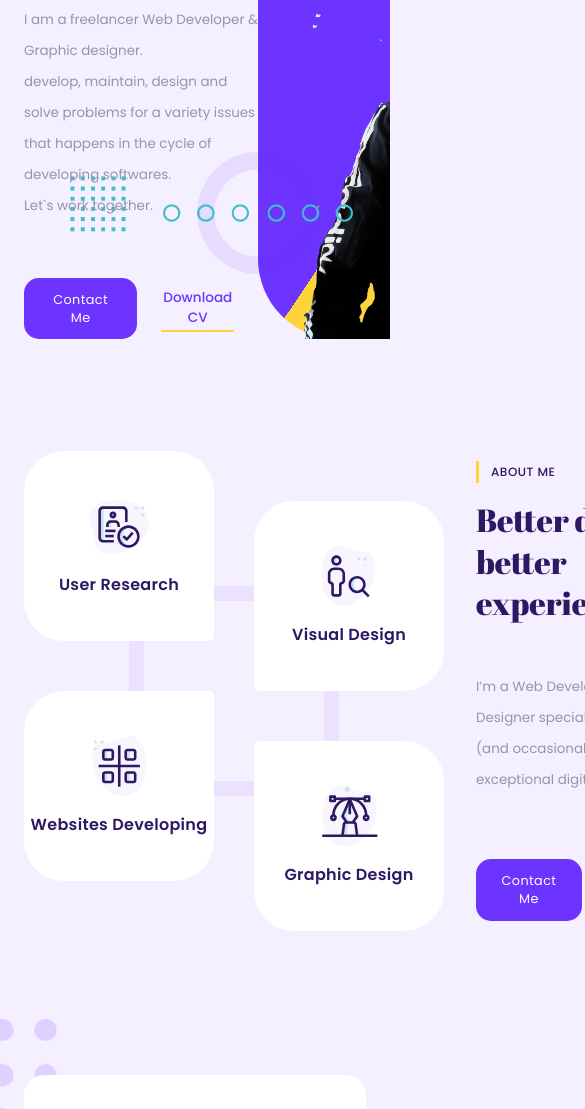
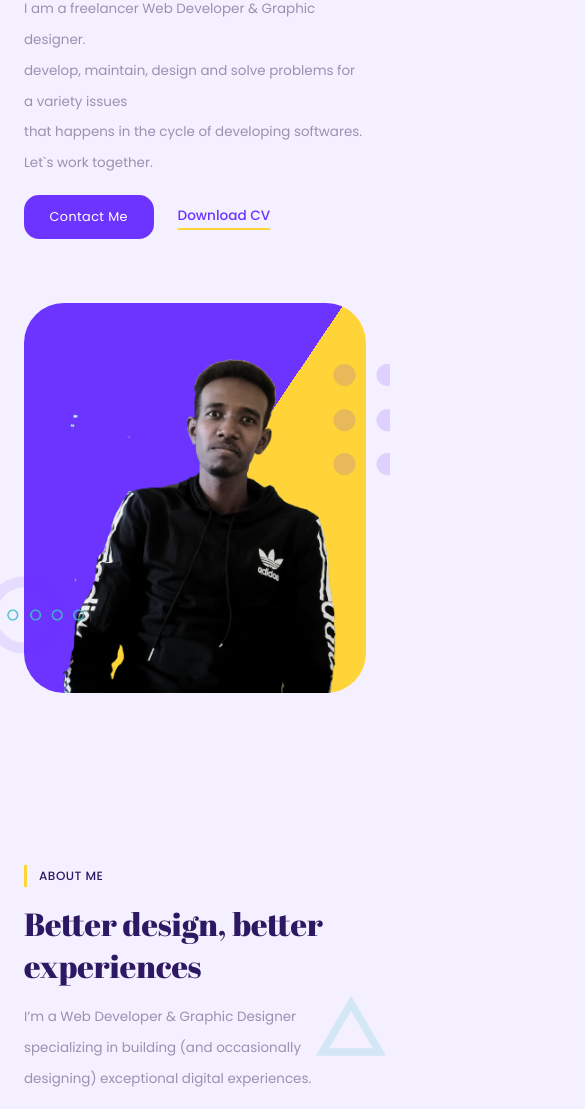
Before and after one commit to mohammedterfa/WebSiteDesign, a plain HTML site: page index.html in a window 390 px wide. Shown: the part 271-1380 px from the top of the page, 585 px wide, since content can reach past the window. Drawn offline with nearby package versions, Linux system fonts and the light colour scheme.

Commit message:
code added

```diff
--- a/css/style.css
+++ b/css/style.css
@@ -1355,7 +1355,6 @@ footer .social-media{
 
     .hamburger{
         display: block;
-        background-color: black;
     }
 
     .links{
@@ -1365,7 +1364,8 @@ footer .social-media{
         align-items: center;
         justify-content: center;
         padding: .5rem 0 2rem;
-
+        opacity: 0;
+        transition: .3s;
     }
 
     header nav{
@@ -1398,7 +1398,7 @@ footer .social-media{
         top:-.5rem;
         left: 50%;
         transform: translate(-50%,-50%);
-
+        transition: .3s;
     }
 
     .overlay{
@@ -1432,7 +1432,96 @@ footer .social-media{
 
     body.open .overlay{
         opacity: 1;
-
+        pointer-events: auto;
     }
 
+    body.open .links ul::after{
+        opacity: .7;
+        width: 100%;
+    }
+
+    body.open header.scrolled{
+        max-height: 485px;
+    }
+
+    body.open .links{
+        opacity: 1;
+    }
+
+    .showcase-area .container{
+        grid-template-columns: 1fr;
+        height: revert;
+        justify-items: center;
+        row-gap: 4rem;
+    }
+
+    .showcase-image{
+        min-height: revert;
+        height: 100vw;
+        max-height: 570px;
+        max-width:450px;
+        margin-top: 0px;
+        border-radius: 40px;
+    }
+
+    .showcase-info{
+        width: 100%;
+        margin-top: 1rem;
+    }
+
+    .showcase-area .text{
+        margin: .2rem 0;
+    }
+
+    .cta{
+        margin-top: 1rem;
+    }
+
+    .showcase-area .circle{
+        width: 120px;
+    }
+
+    .showcase-area .square{
+        left: 80%;
+        top: 20%;
+    }
+
+    .about .container{
+        grid-template-columns: 1fr;
+    }
+
+    .about-grid{
+        order: 3;
+    }
+
+    .heading br{
+        display: none;
+    }
+
+    .about .text{
+        margin: 1rem 0 1.5rem;
+    }
+
+    .about-grid{
+        grid-template-columns: 150px 150px;
+        grid-template-rows: 150px 150px;
+        margin: 2.5rem 0 0 0;
+        column-gap: 2rem;
+        row-gap: 80px;
+    }
+
+    .icon{
+        width: 50px;
+    }
+
+    .about-card h3{
+        font-size: .8rem;
+        margin-top: .5rem;
+    }
+
+    .about-grid::before{
+        width: 150px;
+        height: 150px;
+        border-width: 10px;
+    }
 }
--- a/js/app.js
+++ b/js/app.js
@@ -237,3 +237,7 @@ toggle_btn.addEventListener("click", () => {
 hamburger.addEventListener("click", () => {
     document.body.classList.toggle("open");
 });
+
+links.forEach(link => link.addEventListener("click", () =>{
+    document.body.classList.remove("open");
+}));
```
